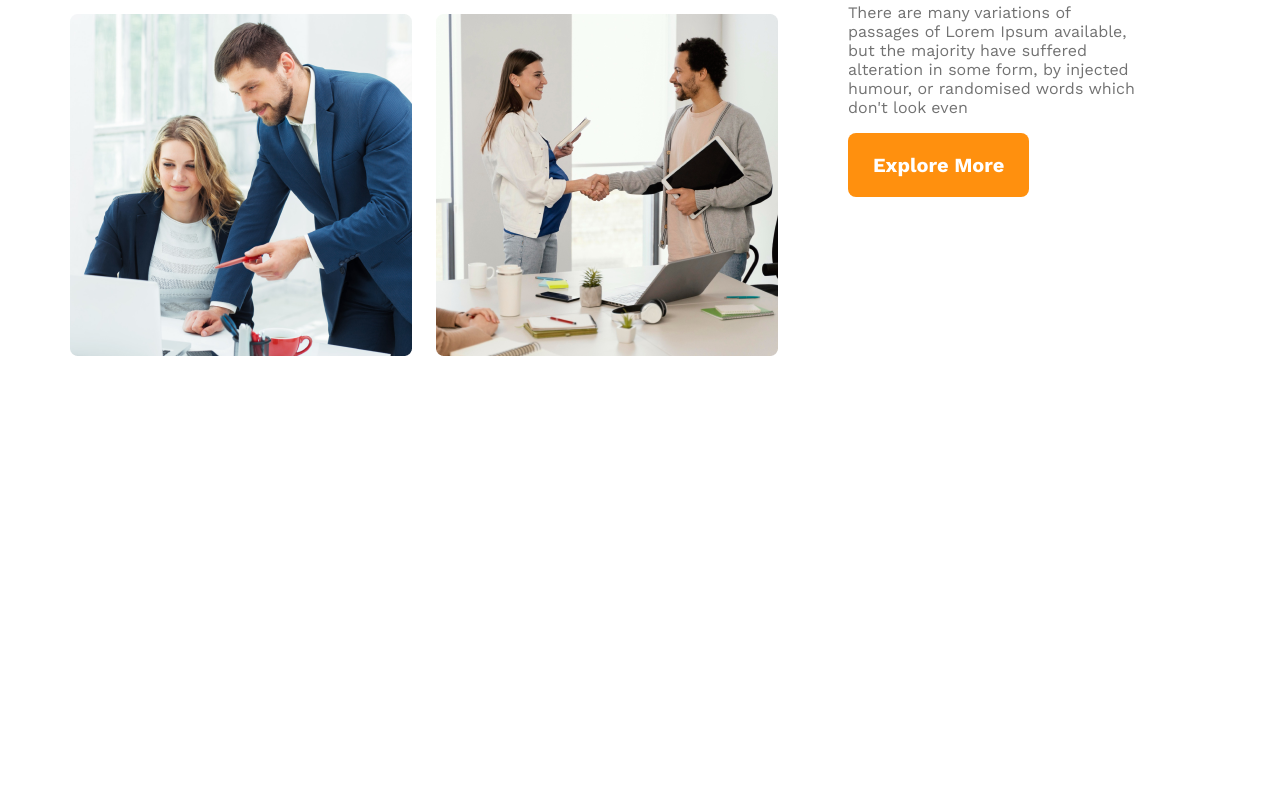
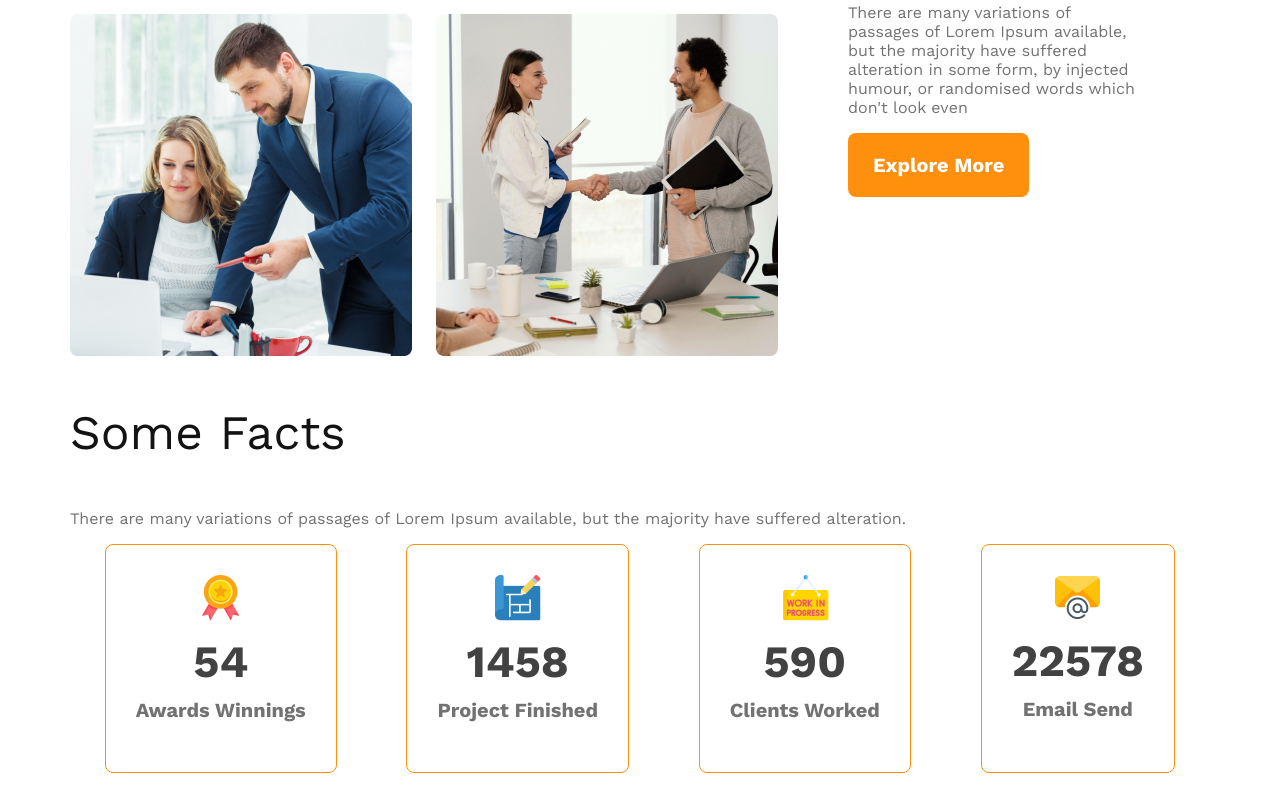
Before and after one commit to nayeem-miah/g3-architects-website, a plain HTML site: page index.html in a window 1280 px wide. Shown: the part 1444-2255 px from the top of the page. Before the commit the page ends 1870 px from the top, so only its background shows below. Drawn offline with nearby package versions, Linux system fonts and the light colour scheme.

Commit message:
facts container

```diff
--- a/index.html
+++ b/index.html
@@ -10,7 +10,7 @@
     <!-- header starting -->
     <header>
         <nav>
-            <h3 class="nav-title">G3 Architects</h3>
+            <h3 class="section-title">G3 Architects</h3>
             <ul>
                 <li><a href="">Home</a></li>
                 <li><a href="">About</a></li>
@@ -50,6 +50,38 @@
 
             </div>
         </section>
+        <!-- feature section -->
+        <section class="Features">
+
+        </section>
+        <!-- fatcs section -->
+        <section class="fatcs">
+            <h3 class="section-title">Some Facts</h3>
+            <p class="text-light-gray">There are many variations of passages of Lorem Ipsum available, but the majority have suffered alteration.</p>
+            <div class="facts-card-container">
+                <!-- .card*4>img+h2.card-stats+p.card-title.text-light-gray-->
+                <div class="card">
+                    <img src="./images/icons/ribon.png" alt="">
+                    <h2 class="card-stats">54</h2>
+                    <p class="card-title text-light-gray">Awards Winnings</p>
+                </div>
+                <div class="card">
+                    <img src="./images/icons/projects.png" alt="">
+                    <h2 class="card-stats">1458</h2>
+                    <p class="card-title text-light-gray">Project Finished</p>
+                </div>
+                <div class="card">
+                    <img src="./images/icons/customers.png" alt="">
+                    <h2 class="card-stats">590</h2>
+                    <p class="card-title text-light-gray">Clients Worked</p>
+                </div>
+                <div class="card">
+                    <img src="./images/icons/email.png" alt="">
+                    <h2 class="card-stats">22578</h2>
+                    <p class="card-title text-light-gray">Email Send</p>
+                </div>
+            </div>
+        </section>
     </main>
     <footer>
 
--- a/styles/architace.css
+++ b/styles/architace.css
@@ -25,6 +25,13 @@
 
 
 }
+.section-title{
+    color: #131313;
+     font-weight: 400;
+
+    font-size: 3rem;
+
+}
 /* header styels */
 header{
     background: rgba(255, 144, 14, 0.10);
@@ -35,13 +42,7 @@ nav{
     display:flex;
     justify-content: space-between;
 }
-.nav-title{
-    color: #131313;
-     font-weight: 400;
 
-    font-size: 3rem;
-
-}
 nav > ul{
     display:flex;
 
@@ -113,6 +114,32 @@ main{
     font-weight: 700;
 
 }
+/* facts sections */
+.facts-card-container .card{
+    border-radius: 8px;
+    border: 1px solid #FF900E;
+    text-align:center;
+    padding: 30px;
+
+
+}
+.facts-card-container .card-title{
+    font-size: 1.25rem;
+    font-weight: 600;
+    margin-top: 5px;
+
+}
+.facts-card-container .card-stats{
+    font-size:2.8rem;
+    color:#424242;
+    margin-top:10px;
+    margin-bottom:10px;
+
+}
+.facts-card-container{
+    display:flex;
+    justify-content: space-around;
+}
 /* Responsive media  queries */
 /* Mobile devices */
 @media screen and (max-width:576px){
```
